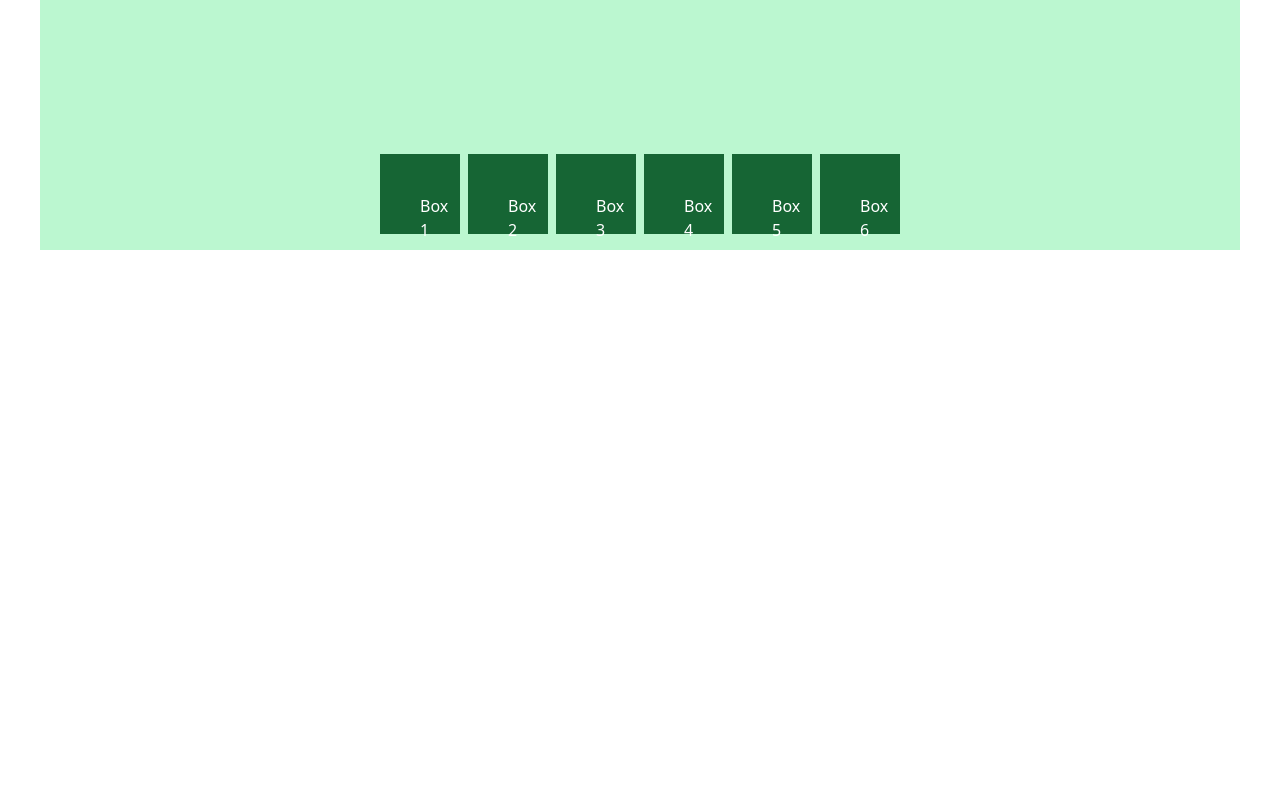
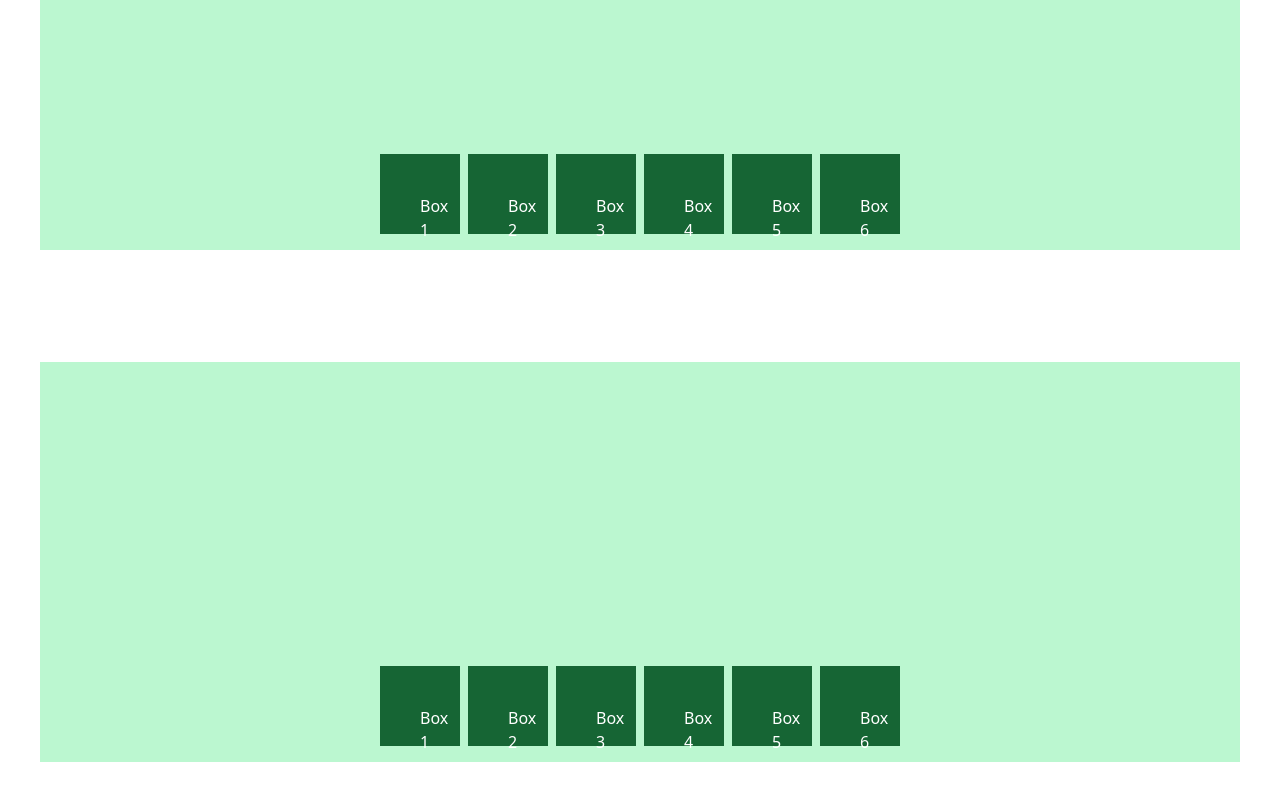
Before and after one commit to Mareola-Mabs/Learning-Tailwind-CSS, a plain HTML site: page flex/index.html in a window 1280 px wide. Shown: the part 4174-4974 px from the top of the page. Before the commit the page ends 4464 px from the top, so only its background shows below. Drawn offline with nearby package versions, Linux system fonts and the light colour scheme.

Commit message:
feat: add flex nowrap

```diff
--- a/flex/index.html
+++ b/flex/index.html
@@ -127,6 +127,15 @@
         <div class="bg-green-800 p-10 text-white w-20 h-20">Box 6</div>
     </div>
 
+    <!-- Flex nowrap -->
+    <div class="bg-green-200 p-4 m-10 flex flex-row justify-center gap-2 h-[50vh] items-end flex-nowrap">
+        <div class="bg-green-800 p-10 text-white w-20 h-20">Box 1</div>
+        <div class="bg-green-800 p-10 text-white w-20 h-20">Box 2</div>
+        <div class="bg-green-800 p-10 text-white w-20 h-20">Box 3</div>
+        <div class="bg-green-800 p-10 text-white w-20 h-20">Box 4</div>
+        <div class="bg-green-800 p-10 text-white w-20 h-20">Box 5</div>
+        <div class="bg-green-800 p-10 text-white w-20 h-20">Box 6</div>
+    </div>
 
 
 
```
